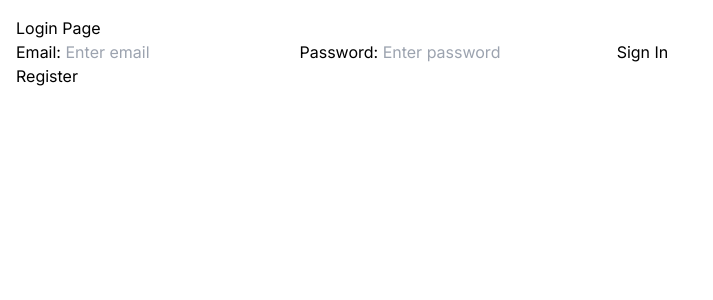
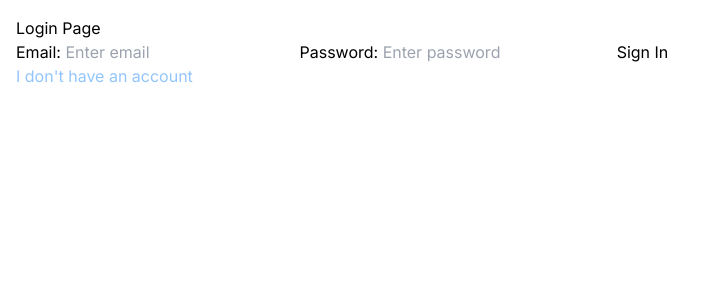
Before and after one commit to Githendra23/NextBuilder-Connect, a Next.js app in the folder frontend/: page /login in a window 1280 px wide. Shown: the top 300 px of the page, without its empty margins (0-713 px from the left). Built offline with nearby package versions, Linux system fonts and the light colour scheme.

Commit message:
[+] added css to go to login page or sign up page

```diff
--- a/frontend/app/login/page.tsx
+++ b/frontend/app/login/page.tsx
@@ -2,8 +2,11 @@
 import React from "react";
 import LoginForm from "../components/LoginForm";
 import Link from "next/link";
+import { useRouter } from "next/navigation";
 
 const LoginPage = () => {
+  const router = useRouter();
+
   const saveJwtToCookie = (jwtToken: string) => {
     const expirationDate = new Date();
     expirationDate.setTime(expirationDate.getTime() + 60 * 60 * 1000); // 1 hour in milliseconds
@@ -32,7 +35,9 @@ const LoginPage = () => {
         return response.json();
       })
       .then((data) => {
-        saveJwtToCookie(data.token);
+        // saveJwtToCookie(data.token);
+
+        router.replace("/articles");
       })
       .catch((error) => {
         // Handle fetch error
@@ -46,7 +51,12 @@ const LoginPage = () => {
 
       <LoginForm onSubmit={handleSubmit} />
 
-      <Link href="/register">Register</Link>
+      <Link
+        href="/register"
+        className="text-blue-300 hover:underline hover:underline-offset-5"
+      >
+        I don't have an account
+      </Link>
     </div>
   );
 };
--- a/frontend/app/register/page.tsx
+++ b/frontend/app/register/page.tsx
@@ -2,6 +2,7 @@
 import React from "react";
 import RegisterForm from "../components/RegisterForm";
 import { useRouter } from "next/navigation";
+import Link from "next/link";
 
 const page = () => {
   const router = useRouter();
@@ -43,6 +44,13 @@ const page = () => {
       <h1>Register Page</h1>
 
       <RegisterForm onFormSubmit={handleFormSubmit} />
+
+      <Link
+        href="/login"
+        className="text-blue-300 hover:underline hover:underline-offset-5"
+      >
+        Already have an account?
+      </Link>
     </div>
   );
 };
```
